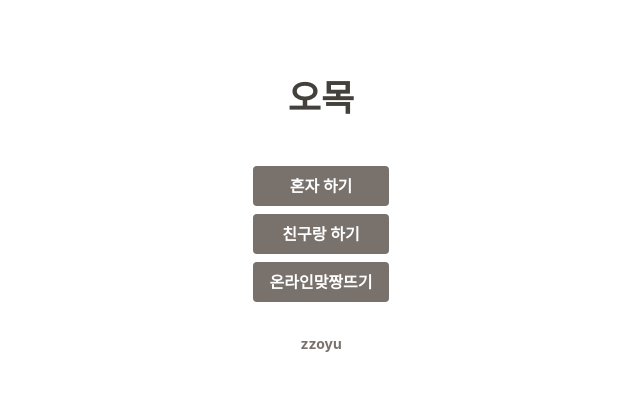
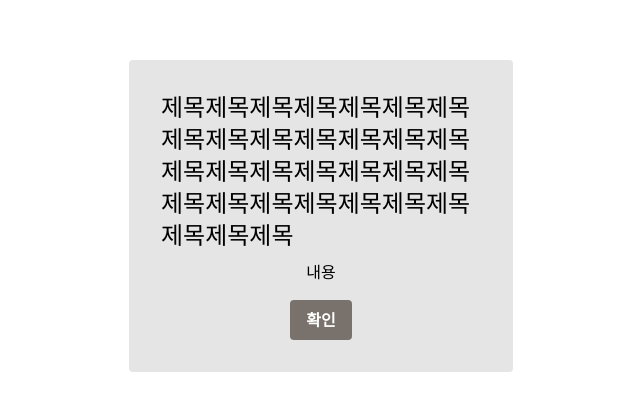
Before and after one commit to zzoyu/omok.js, a Vue app: page / in a window 1280 px wide. Shown: the part 184-594 px from the top of the page, without its empty margins (319-959 px from the left). Built offline with nearby package versions, Linux system fonts and the light colour scheme; a web font is replaced by a local one.

Commit message:
feat(modal): add modal plugin prototype

```diff
--- /dev/null
+++ b/src/components/BaseModal.vue
@@ -0,0 +1,17 @@
+<script setup lang="ts"></script>
+
+<template>
+  <Teleport to="body">
+    <div
+      class="fixed top-1/2 left-1/2 transform -translate-x-1/2 -translate-y-1/2 flex flex-col justify-center items-center bg-neutral-200 rounded p-8 w-96"
+    >
+      <h1 v-if="$slots.title" class="text-2xl mb-2">
+        <slot name="title"> </slot>
+      </h1>
+      <slot name="default">
+        <div>content</div>
+      </slot>
+      <div v-if="$slots.footer" class="mt-4"><slot name="footer"></slot></div>
+    </div>
+  </Teleport>
+</template>
--- /dev/null
+++ b/src/plugins/modal/index.ts
@@ -0,0 +1,14 @@
+export default {
+  install(Vue: any) {
+    Vue.prototype.$modal = {
+      show: (component: any, props: any) => {
+        const ModalComponent = Vue.extend(component);
+        const instance = new ModalComponent({
+          propsData: props,
+        });
+        instance.$mount();
+        document.body.appendChild(instance.$el);
+      },
+    };
+  },
+};
--- a/src/views/MainView.vue
+++ b/src/views/MainView.vue
@@ -2,6 +2,7 @@
 import TheTitle from "../components/TheTitle.vue";
 import TheFooter from "../components/TheFooter.vue";
 import BaseButton from "../components/BaseButton.vue";
+import BaseModal from "@/components/BaseModal.vue";
 
 import { useRouter } from "vue-router";
 
@@ -25,6 +26,17 @@ const goToGameOnline = () => {
     <div class="flex flex-col justify-center">
       <TheTitle class="mb-12" />
       <div class="flex flex-col gap-2">
+        <BaseModal>
+          <template #title>
+            <h1>
+              제목제목제목제목제목제목제목제목제목제목제목제목제목제목제목제목제목제목제목제목제목제목제목제목제목제목제목제목제목제목제목
+            </h1>
+          </template>
+          <p>내용</p>
+          <template #footer>
+            <BaseButton>확인</BaseButton>
+          </template>
+        </BaseModal>
         <BaseButton :on-click="goToGameAlone">혼자 하기</BaseButton>
         <BaseButton :on-click="goToGameFriend">친구랑 하기</BaseButton>
         <BaseButton :on-click="goToGameOnline">온라인맞짱뜨기</BaseButton>
```
